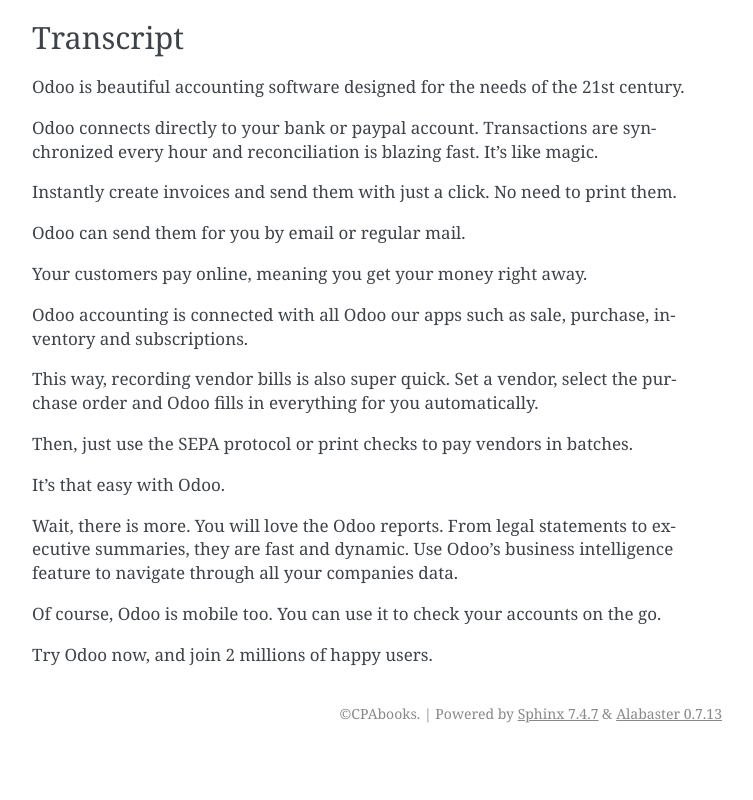
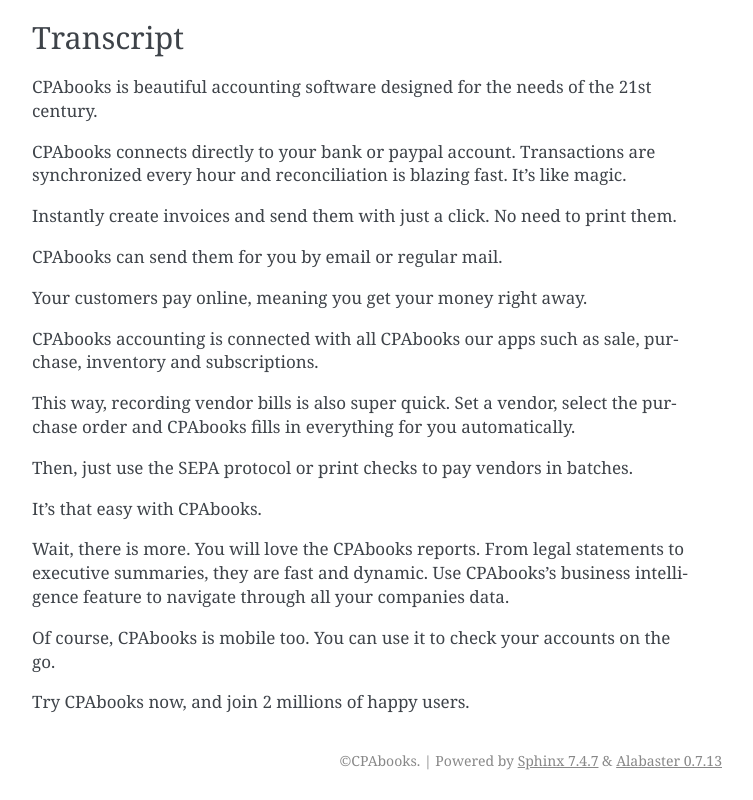
Before and after one commit to cpabooks/cpabooks-docs, a Sphinx documentation site: the page built from docs/accounting/introduction.rst, in a window 1280 px wide. Shown: the part 529-1329 px from the top of the page, without its empty margins (388-1141 px from the left). Built offline with Sphinx 7.4.7, drawn with Linux system fonts in a browser that asks for light colours; pages that are not in the unit, such as notebooks, are missing from menus; before the commit the page ends 1282 px from its top, so only the background shows below that.

Commit message:
Update introduction.rst

```diff
--- a/docs/accounting/introduction.rst
+++ b/docs/accounting/introduction.rst
@@ -12,26 +12,26 @@
 
 Transcript
 ----------
-Odoo is beautiful accounting software designed for the needs of the 21st century.
+CPAbooks is beautiful accounting software designed for the needs of the 21st century.
 
-Odoo connects directly to your bank or paypal account. Transactions are synchronized every hour and reconciliation is blazing fast. It’s like magic.
+CPAbooks connects directly to your bank or paypal account. Transactions are synchronized every hour and reconciliation is blazing fast. It’s like magic.
 
 Instantly create invoices and send them with just a click. No need to print them.
 
-Odoo can send them for you by email or regular mail.
+CPAbooks can send them for you by email or regular mail.
 
 Your customers pay online, meaning you get your money right away.
 
-Odoo accounting is connected with all Odoo our apps such as sale, purchase, inventory and subscriptions.
+CPAbooks accounting is connected with all CPAbooks our apps such as sale, purchase, inventory and subscriptions.
 
-This way, recording vendor bills is also super quick. Set a vendor, select the purchase order and Odoo fills in everything for you automatically.
+This way, recording vendor bills is also super quick. Set a vendor, select the purchase order and CPAbooks fills in everything for you automatically.
 
 Then, just use the SEPA protocol or print checks to pay vendors in batches.
 
-It’s that easy with Odoo.
+It’s that easy with CPAbooks.
 
-Wait, there is more. You will love the Odoo reports. From legal statements to executive summaries, they are fast and dynamic. Use Odoo’s business intelligence feature to navigate through all your companies data.
+Wait, there is more. You will love the CPAbooks reports. From legal statements to executive summaries, they are fast and dynamic. Use CPAbooks’s business intelligence feature to navigate through all your companies data.
 
-Of course, Odoo is mobile too. You can use it to check your accounts on the go.
+Of course, CPAbooks is mobile too. You can use it to check your accounts on the go.
 
-Try Odoo now, and join 2 millions of happy users.
+Try CPAbooks now, and join 2 millions of happy users.
```
